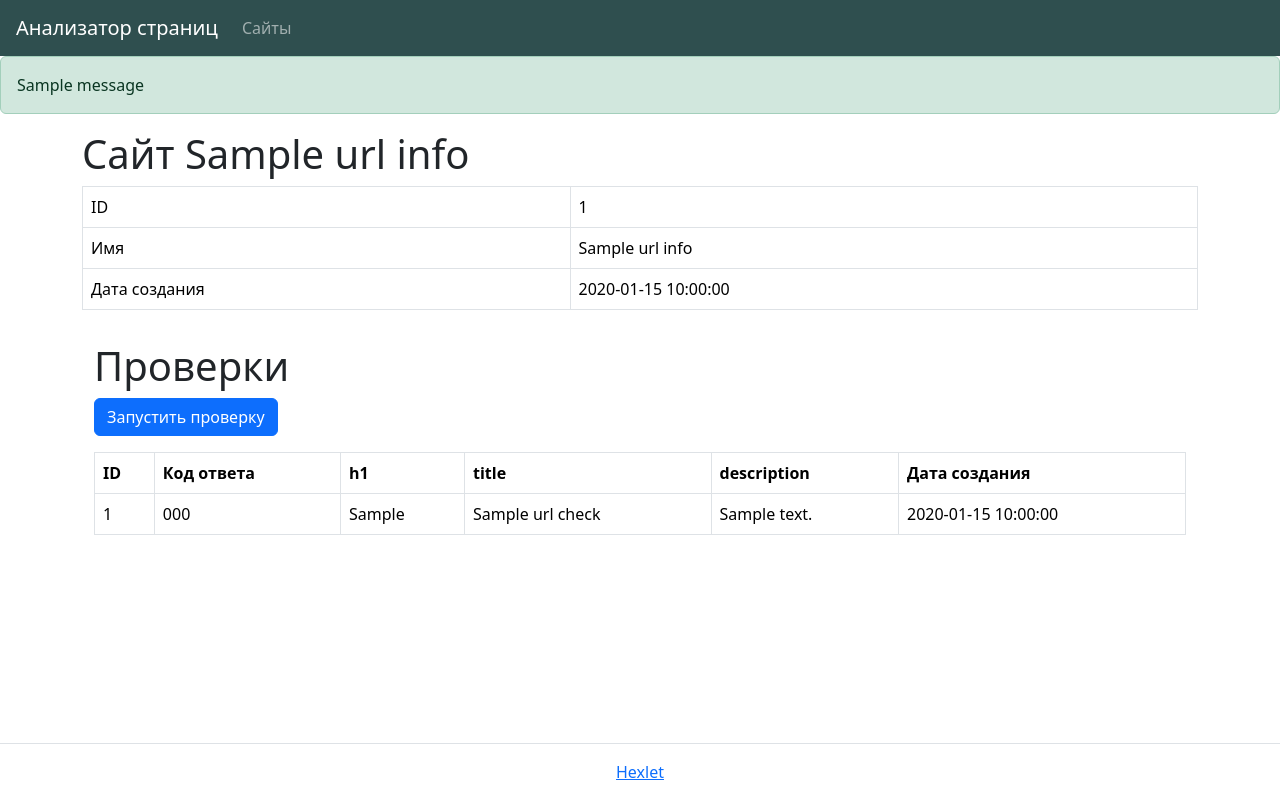
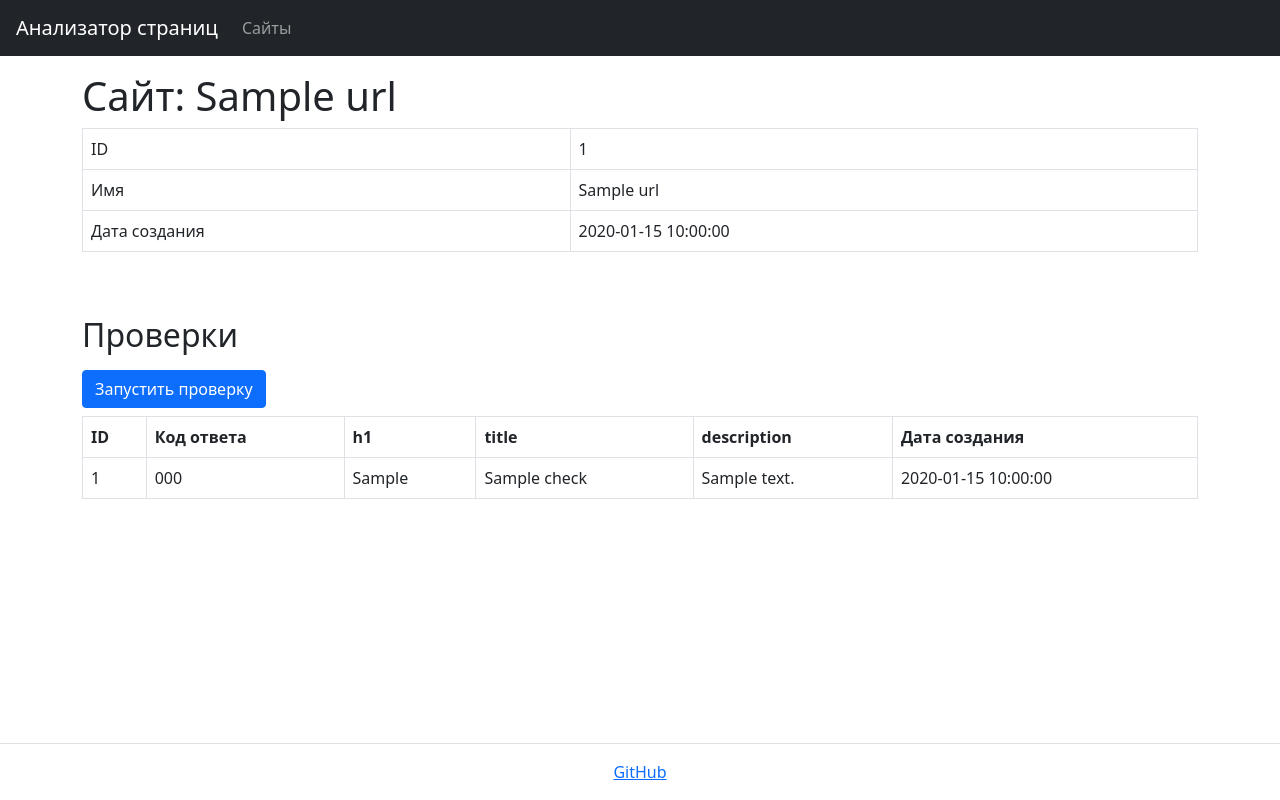
Before and after one commit to lyovaparsyan94/python-project-83, a Flask app: template page_analyzer/templates/url.html in a window 1280 px wide. Run offline with Flask 3, Linux system fonts and the light colour scheme; the template is opened without the code that fills it: most values are stand-ins (such as "Sample title", 1, 10 or a date in 2020); one stand-in notice (Sample message) is shown; some libraries are stand-ins or nearby versions.

Commit message:
restructure project

```diff
--- a/page_analyzer/__init__.py
+++ b/page_analyzer/__init__.py
@@ -1,3 +1,3 @@
-from page_analyzer.app import app
+from .app import app
 
-__all__ = 'app'
+__all__ = ['app']
--- a/page_analyzer/app.py
+++ b/page_analyzer/app.py
@@ -1,143 +1,133 @@
-from flask import Flask, render_template, request, redirect, url_for, flash, abort
-from dotenv import load_dotenv
 import os
-import psycopg2
-import validators
-from datetime import datetime
 from urllib.parse import urlparse
 
+import requests
+from dotenv import load_dotenv
+from flask import (
+    Flask,
+    flash,
+    get_flashed_messages,
+    redirect,
+    render_template,
+    request,
+    url_for,
+)
+from validators import url as validate
+
+from .ceo_analysis import get_ceo
+from .checks_repo import CheckRepository
+from .urls_repo import SiteRepository
+
 load_dotenv()
+app = Flask(__name__)
+app.config['SECRET_KEY'] = os.getenv('SECRET_KEY')
+app.config['DATABASE_URL'] = os.getenv('DATABASE_URL')
 
-app = Flask(__name__)
-app.secret_key = os.getenv('SECRET_KEY')
-app.template_folder = os.path.join(os.path.dirname(__file__), 'templates')
+url_repo = SiteRepository(app.config['DATABASE_URL'])
+check_repo = CheckRepository(app.config['DATABASE_URL'])
 
-def get_db():
-    return psycopg2.connect(os.getenv('DATABASE_URL'))
+
+def normalize_root(url: str) -> str:
+    parsed = urlparse(url)
+    scheme = parsed.scheme.lower()
+    netloc = parsed.netloc.lower()
+    return f"{scheme}://{netloc}"
+
 
 @app.route('/')
 def index():
-    return render_template('index.html')
-
-@app.route('/urls', methods=['GET'])
-def urls():
-    conn = get_db()
-    cur = conn.cursor()
-    cur.execute('''
-        SELECT
-            urls.id,
-            urls.name,
-            urls.created_at,
-            MAX(url_checks.created_at) AS last_check
-        FROM urls
-        LEFT JOIN url_checks ON urls.id = url_checks.url_id
-        GROUP BY urls.id
-        ORDER BY urls.created_at DESC;
-    ''')
-    urls = cur.fetchall()
-    cur.close()
-    conn.close()
-    return render_template('urls.html', urls=urls)
+    messages = get_flashed_messages(with_categories=True)
+    return render_template('main.html', messages=messages, url='')
 
 
-@app.route('/urls/<int:id>')
-def url_detail(id):
-    conn = get_db()
-    try:
-        with conn.cursor() as cur:
-            # Получение данных URL
-            cur.execute('SELECT * FROM urls WHERE id = %s', (id,))
-            url = cur.fetchone()
-            if not url:
-                abort(404)
+@app.route('/urls', methods=['POST'])
+def urls_post():
+    user_data = request.form.to_dict()
+    urls = url_repo.get_content()
 
-            # Получение списка проверок
-            cur.execute('''
-                SELECT
-                    id,
-                    url_id,
-                    status_code,
-                    h1,
-                    title,
-                    description,
-                    created_at
-                FROM url_checks
-                WHERE url_id = %s
-                ORDER BY created_at DESC
-            ''', (id,))
-            checks = cur.fetchall()
+    urls_names = []
+    for url in urls:
+        urls_names.append(url['name'])
 
-        return render_template('url_detail.html', url=url, checks=checks)
-    except psycopg2.Error as e:
-        app.logger.error(f'Database error: {str(e)}')
-        abort(500)
-    finally:
-        conn.close()
+    is_valid = validate(user_data['url'])
+    if is_valid is not True:
+        flash('Некорректный URL', 'alert-danger')
+        messages = get_flashed_messages(with_categories=True)
+        return render_template(
+            'main.html',
+            messages=messages,
+            url=user_data['url'],
 
-@app.route('/urls', methods=['POST'])
-def add_url():
-    raw_url = request.form.get('url', '').strip()
-    error = validate_url(raw_url)  # Изменено на error вместо errors
-    if error:
-        flash(error, 'danger')
-        return render_template('index.html', url=raw_url), 422
+        ), 422
 
-    parsed_url = urlparse(raw_url)
-    normalized_url = f'{parsed_url.scheme}://{parsed_url.netloc}'
+    if len(user_data['url']) > 255:
+        flash('URL превышает 255 символов', 'alert-danger')
+        messages = get_flashed_messages(with_categories=True)
+        return render_template(
+            'main.html',
+            messages=messages,
+            url=user_data['url'],
+        ), 422
 
-    conn = get_db()
-    cur = conn.cursor()
-    try:
-        cur.execute(
-            'INSERT INTO urls (name, created_at) VALUES (%s, %s) RETURNING id;',
-            (normalized_url, datetime.now())
-        )
-        url_id = cur.fetchone()[0]
-        conn.commit()
-        flash('Сайт успешно добавлен', 'success')
-        return redirect(url_for('url_detail', id=url_id))
-    except psycopg2.IntegrityError:
-        conn.rollback()
-        cur.execute('SELECT id FROM urls WHERE name = %s;', (normalized_url,))
-        url_id = cur.fetchone()[0]
-        flash('Страница уже существует', 'info')
-        return redirect(url_for('url_detail', id=url_id))
-    finally:
-        cur.close()
-        conn.close()
+    user_data['url'] = normalize_root(user_data['url'])
+    if user_data['url'] in urls_names:
+        flash('Страница уже существует', 'alert-info')
+        id = url_repo.find_by_name(user_data['url'])['id']
+        return redirect(url_for('urls_show', id=id), code=302)
+
+    id = url_repo.save(user_data)
+    flash('Страница успешно добавлена', 'alert-success')
+    return redirect(url_for('urls_show', id=id), code=302)
 
 
-@app.route('/urls/<int:id>/checks', methods=['POST'])
-def url_check(id):
-    conn = get_db()
+@app.route('/urls')
+def urls_get():
+    urls = url_repo.get_content()
+    urls_with_last_check = []
+    for url in urls:
+        url_with_last_check = url
+        last_check = check_repo.get_last_check_date_by_id(url["id"])
+        last_status_code = check_repo.get_last_status_code_by_id(url["id"])
+        url_with_last_check["last_check"] = last_check
+        url_with_last_check["status_code"] = last_status_code
+        urls_with_last_check.append(url_with_last_check)
+    return render_template(
+        'urls.html',
+        urls=urls_with_last_check
+    )
+
+
+@app.route('/urls/<id>')
+def urls_show(id):
+    url = url_repo.find(id)
+    template = 'url.html' if url else 'incorrect_id.html'
+    messages = get_flashed_messages(with_categories=True)
+    checks = check_repo.get_content_by_url_id(id)
+    return render_template(
+        template,
+        url=url,
+        messages=messages,
+        checks=checks
+    )
+
+
+@app.route('/urls/<id>/checks', methods=['POST'])
+def create_check(id):
+    url_row = url_repo.find(id)
+    url = url_row['name']
     try:
-        with conn.cursor() as cur:
-            # Проверка существования URL
-            cur.execute('SELECT id FROM urls WHERE id = %s', (id,))
-            if not cur.fetchone():
-                flash('Сайт не найден', 'danger')
-                return redirect(url_for('urls'))
+        r = requests.get(url, timeout=10)
+    except requests.exceptions.RequestException:
+        flash('Произошла ошибка при проверке', 'alert-danger')
+        return redirect(url_for('urls_show', id=id))
 
-            # Создание проверки
-            cur.execute(
-                'INSERT INTO url_checks (url_id, created_at) VALUES (%s, %s)',
-                (id, datetime.now())
-            )
-            conn.commit()
-            flash('Проверка успешно запущена', 'success')
-    except psycopg2.Error as e:
-        conn.rollback()
-        flash('Ошибка при создании проверки', 'danger')
-        app.logger.error(f'Ошибка базы данных: {e}')
-    finally:
-        conn.close()
-    return redirect(url_for('url_detail', id=id))
+    status_code = r.status_code
+    if str(status_code)[0] in ('4', '5'):
+        flash('Произошла ошибка при проверке', 'alert-danger')
+        return redirect(url_for('urls_show', id=id))
 
-def validate_url(url):
-    if not url:
-        return 'URL обязателен'
-    if len(url) > 255:
-        return 'URL превышает 255 символов'
-    if not validators.url(url):
-        return 'Некорректный URL'
-    return None
+    h1, title, desc = get_ceo(r.text)
+
+    check_repo.save(id, status_code, h1, title, desc)
+    flash('Страница успешно проверена', 'alert-success')
+    return redirect(url_for('urls_show', id=id))
--- a/page_analyzer/templates/layout.html
+++ b/page_analyzer/templates/layout.html
@@ -2,46 +2,39 @@
 <html lang="ru">
   <head>
     <meta charset="UTF-8">
-  <meta name="viewport" content="width=device-width, initial-scale=1.0">
-  <title>{% block title %}Анализатор страниц{% endblock %}</title>
-  <link href="https://cdn.jsdelivr.net/npm/bootstrap@5.1.3/dist/css/bootstrap.min.css" rel="stylesheet">
-  <script src="https://cdn.jsdelivr.net/npm/bootstrap@5.1.3/dist/js/bootstrap.bundle.min.js"></script>
-  <style>
-    body {
-      padding-top: 60px;
-    }
-    .centered-container {
-      max-width: 600px;
-      margin: 2rem auto;
-      padding: 2rem;
-      border-radius: 8px;
-      box-shadow: 0 0 10px rgba(0,0,0,0.1);
-    }
-  </style>
+    <meta name="viewport" content="width=device-width, initial-scale=1.0, shrink-to-fit=no">
+    <link href="https://cdn.jsdelivr.net/npm/bootstrap@5.1.3/dist/css/bootstrap.min.css" rel="stylesheet" integrity="sha384-1BmE4kWBq78iYhFldvKuhfTAU6auU8tT94WrHftjDbrCEXSU1oBoqyl2QvZ6jIW3" crossorigin="anonymous">
+    <script src="https://cdn.jsdelivr.net/npm/bootstrap@5.1.3/dist/js/bootstrap.bundle.min.js" integrity="sha384-ka7Sk0Gln4gmtz2MlQnikT1wXgYsOg+OMhuP+IlRH9sENBO0LRn5q+8nbTov4+1p" crossorigin="anonymous"></script>
+    <title>Анализатор страниц</title>
   </head>
-<body>
-  <!-- Добавленная навигационная панель -->
-  <nav class="navbar navbar-expand-lg navbar-light bg-light fixed-top">
-    <div class="container">
-      <a class="navbar-brand" href="{{ url_for('index') }}">Анализатор страниц</a>
-      <button class="navbar-toggler" type="button" data-bs-toggle="collapse" data-bs-target="#navbarNav">
-        <span class="navbar-toggler-icon"></span>
-      </button>
-      <div class="collapse navbar-collapse" id="navbarNav">
+  <body class="min-vh-100 d-flex flex-column">
+    <header class="flex-shrink-0">
+      <nav class="navbar navbar-expand-md navbar-dark bg-dark px-3">
+        <a class="navbar-brand" href="/">Анализатор страниц</a>
+        <div id="navbarNav">
           <ul class="navbar-nav">
-          <li class="nav-item">
-            <a class="nav-link" href="{{ url_for('index') }}">Главная</a>
-          </li>
-          <li class="nav-item">
-            <a class="nav-link" href="{{ url_for('urls') }}">Сайты</a>
-          </li>
+            <li class="nav-item"><a class="nav-link " href="/urls">Сайты</a></li>
           </ul>
         </div>
+      </nav>
+    </header>
+    {% if messages %}
+      {% for category, message in messages%}
+        <div class="alert {{ category }}" role="alert">{{ message }}</div>
+      {% endfor %}
+    {% endif %}
+
+    <body>
+      {% block content %}
+      {% endblock %}
+    </body>
+
+    <footer class="border-top py-3 mt-5 flex-shrink-0">
+      <div class="container-lg">
+        <div class="text-center">
+          <a href="https://github.com/karanice/python-project-83" target="_blank">GitHub</a>
         </div>
-  </nav>
-
-  <div class="container">
-    {% block content %}{% endblock %}
       </div>
+    </footer>
   </body>
 </html>
--- a/page_analyzer/templates/url.html
+++ b/page_analyzer/templates/url.html
@@ -1,35 +1,34 @@
-{% extends 'base.html' %}
+{% extends 'layout.html' %}
+
 {% block content %}
-
   <main class="flex-grow-1">
     <div class="container-lg mt-3">
-    <h1>Сайт {{ url_info.name }}</h1>
+      <h1 class="text-break">Сайт: {{ url.name }}</h1>
       <div class="table-responsive">
         <table class="table table-bordered table-hover text-nowrap" data-test="url">
           <tbody>
             <tr>
-        <td> ID </td>
-        <td>{{ url_info.id }}</td>
+              <td>ID</td>
+              <td>{{ url.id }}</td>
             </tr>
             <tr>
-        <td> Имя </td>
-        <td>{{ url_info.name }}</td>
+              <td>Имя</td>
+              <td>{{ url.name }}</td>
             </tr>
             <tr>
               <td>Дата создания</td>
-        <td>{{ url_info.created_at }}</td>
+              <td>{{  url.created_at }}</td>
             </tr>
           </tbody>
         </table>
       </div>
-        <div class="container-lg mt-3">
-    <h1 class="mt-3 mb-2">Проверки</h1>
-            <form method="post" action="/urls/{{ url_info.id }}/checks">
+      <h2 class="mt-5 mb-3">Проверки</h2>
+      <form method="post" action="{{ url_for('create_check', id=url.id) }}">
         <input type="submit" class="btn btn-primary" value="Запустить проверку">
       </form>
-<div class="table-responsive mt-3 mb-3">
-    <table class="table table-bordered table-hover" data-test="checks">
-        <thead>
+      <div>
+        <table class="table table-bordered table-hover mt-2" data-test="checks">
+          <tbody>
             <tr>
               <th>ID</th>
               <th>Код ответа</th>
@@ -38,21 +37,21 @@
               <th>description</th>
               <th>Дата создания</th>
             </tr>
-        </thead>
-        {% for url_check in url_checks %}
-    <tbody>
+            {% if checks %}
+              {% for check in checks%}
                 <tr>
-        <td>{{ url_check.id }}</td>
-        <td>{{ url_check.status_code }}</td>
-        <td>{{ url_check.h1 }}</td>
-        <td>{{ url_check.title }}</td>
-        <td>{{ url_check.description }}</td>
-        <td>{{ url_check.created_at }}</td>
+                  <td>{{ check.id }}</td>
+                  <td>{{ check.status_code }}</td>
+                  <td>{{ check.h1 }}</td>
+                  <td>{{ check.title }}</td>
+                  <td>{{ check.description }}</td>
+                  <td>{{ check.created_at }}</td>
                 </tr>
+              {% endfor %}
+            {% endif %}
           </tbody>
-        {% endfor %}
         </table>
       </div>
-
+    </div>
   </main>
 {% endblock %}
```
Also changed, not shown: database.sql (+11 -10 lines), page_analyzer/templates/urls.html (+17 -12 lines), pyproject.toml (+4 -4 lines), README.md, 3 other files. Lines whose indentation alone changed are shown as unchanged.
